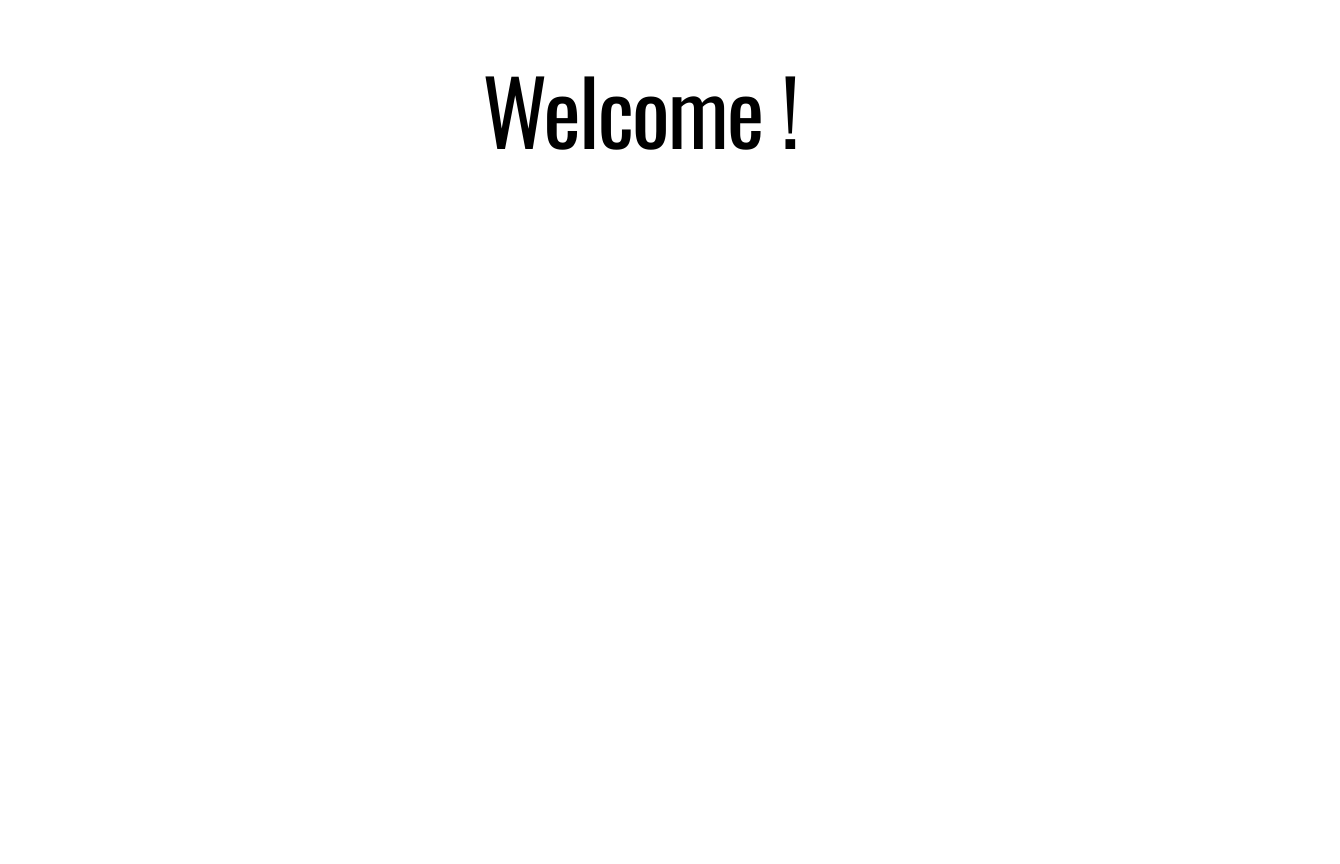
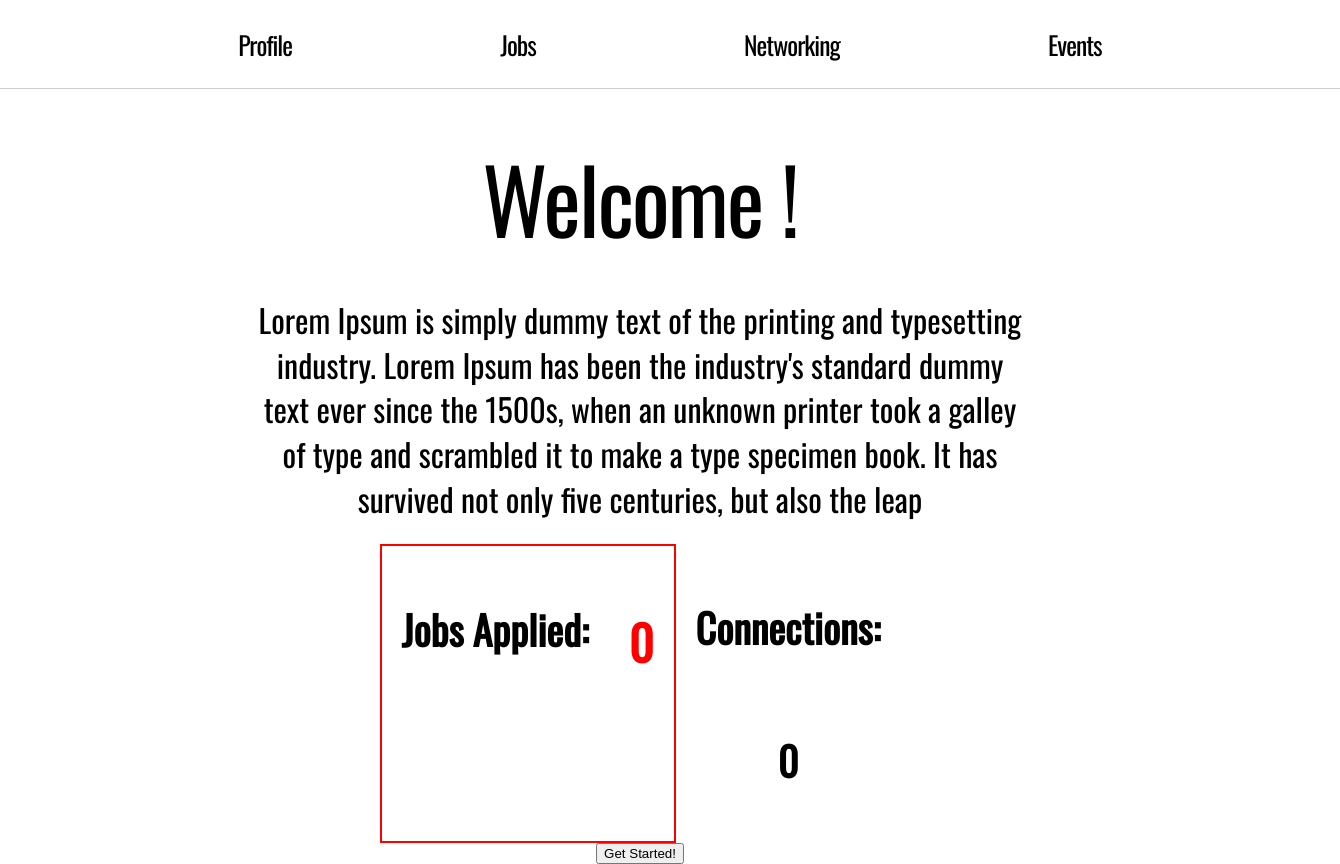
Before and after one commit to Touch-Base/TouchBaseFrontEnd, a React (Create React App) app: page /dashboard in a window 1280 px wide. Shown: the whole page, 1340 px wide, since content can reach past the window. Before the commit the page ends 800 px from the top, so only its background shows below. Built offline with nearby package versions, Linux system fonts and the light colour scheme; sample sign-in values are in the browser's storage.

Commit message:
setting up overview page

```diff
--- a/src/App.js
+++ b/src/App.js
@@ -11,7 +11,7 @@ function App() {
   return (
     <div className="App">
       <Router>
-        <LandingPage path="/">>
+        <LandingPage path="/">
           <Home path="/" />
           <Register path="register" />
           <Login path="login" />
--- a/src/Components/Dashboard/Dashboard.jsx
+++ b/src/Components/Dashboard/Dashboard.jsx
@@ -1,11 +1,14 @@
 import React from 'react';
 import { connect } from 'react-redux';
+import DashboardNav from './DashboardNav';
+import '../../Styling/dashboard/dashboard.scss';
 
 
 function Dashboard(props) {
 
     return(
         <div className="mainDashboard">
+            <DashboardNav />
             {/* props.children is needed to show all the data in reach router
             and the protected routes */}
             {props.children}
--- /dev/null
+++ b/src/Components/Dashboard/DashboardNav.jsx
@@ -0,0 +1,16 @@
+import React from 'react';
+import '../../Styling/dashboard/dashboardnav.scss'
+
+function DashboardNav() {
+
+    return (
+        <nav className="dashboardNav">
+            <a href="#">Profile</a>
+            <a href="#">Jobs</a>
+            <a href="#">Networking</a>
+            <a href="#">Events</a>
+        </nav>
+    )
+}
+
+export default DashboardNav;
--- a/src/Components/Dashboard/Overview.jsx
+++ b/src/Components/Dashboard/Overview.jsx
@@ -1,12 +1,32 @@
 import React from 'react';
 import { connect } from 'react-redux';
-
+import '../../Styling/dashboard/overview.scss'
 
 function Overview(props) {
 
     return(
         <div className="overviewPage">
             <h1>Welcome {props.firstname}!</h1>
+            <p>
+                Lorem Ipsum is simply dummy text
+                of the printing and typesetting
+                industry. Lorem Ipsum has been the
+                industry's standard dummy text ever
+                since the 1500s, when an unknown
+                printer took a galley of type and
+                scrambled it to make a type specimen
+                book. It has survived not only five centuries,
+                but also the leap
+            </p>
+            <div className="jobsAndConnections">
+                <div className="jobsCount">
+                    <h2>Jobs Applied:</h2><h2 className="numberOne">0</h2>
+                </div>
+                <div className="connectionsCount">
+                    <h2>Connections:</h2><h2 className="numberTwo">0</h2>
+                </div>
+            </div>
+            <button>Get Started!</button>
         </div>
         )
     }
--- /dev/null
+++ b/src/Styling/dashboard/dashboard.scss
@@ -0,0 +1,3 @@
+.mainDashboard {
+
+}
--- /dev/null
+++ b/src/Styling/dashboard/dashboardnav.scss
@@ -0,0 +1,7 @@
+.dashboardNav {
+    display: flex;
+    justify-content: space-evenly;
+    border-bottom: solid 1px rgba(128, 128, 128, 0.404);
+    margin: 0 auto;
+    width: 100%;
+}
--- /dev/null
+++ b/src/Styling/dashboard/overview.scss
@@ -0,0 +1,31 @@
+.overviewPage {
+    display: flex;
+    flex-direction: column;
+    align-items: center;
+    justify-content: center;
+
+    p {
+        width: 60%;
+    }
+
+    .jobsAndConnections {
+        display: flex;
+        margin-top: -50px;
+
+        .jobsCount {
+            display: flex;
+            border: solid red 2px;
+        }
+
+        .numberOne {
+            font-size: 3em;
+            color: red;
+        }
+
+        h2 {
+            padding: 20px;
+            font-family: 'Oswald', sans-serif;
+            font-size: 2.5em;
+        }
+    }
+}
--- a/src/Styling/home.scss
+++ b/src/Styling/home.scss
@@ -48,6 +48,7 @@ p {
     display: flex;
     margin: -30px;
     align-items: center;
+    margin-bottom: 20px;
 
     .homeLink {
         display: flex;
```
